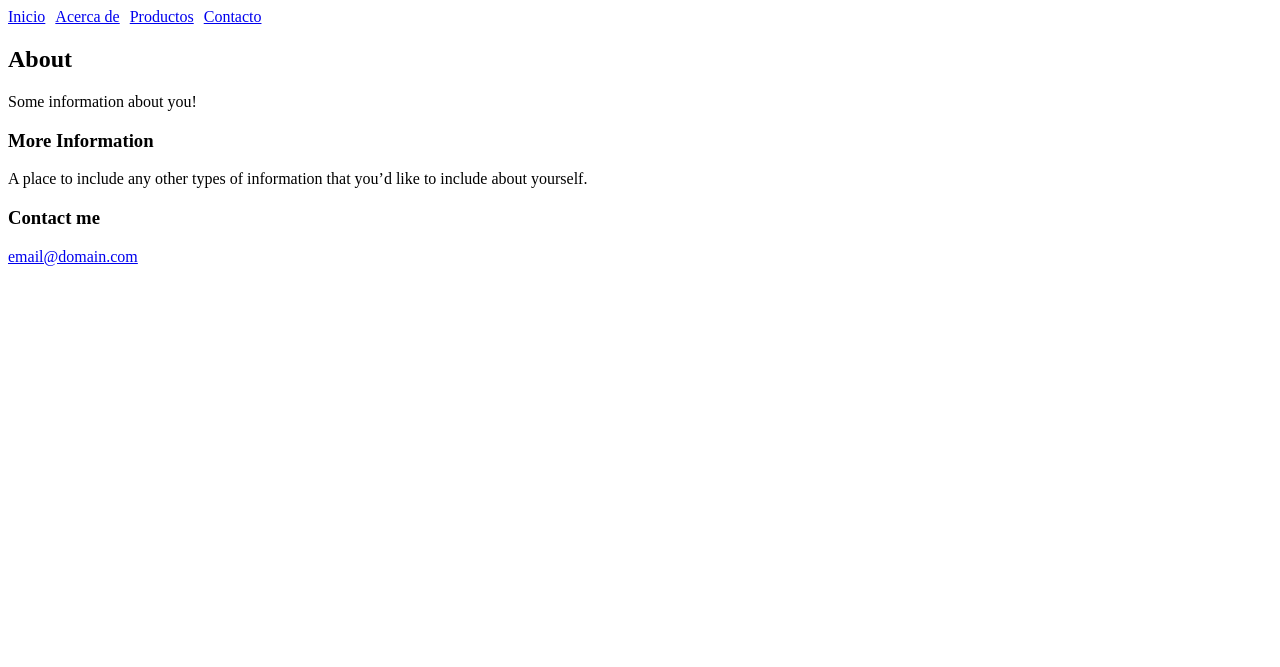
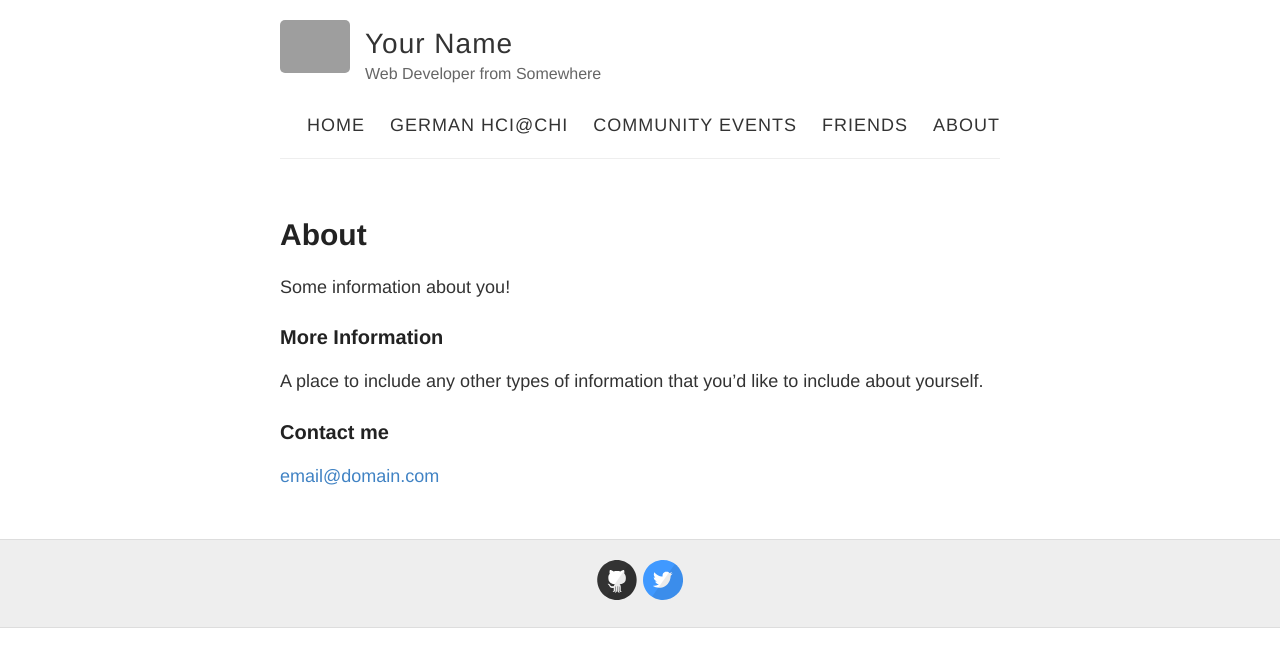
Before and after one commit to Kevacasiete/jeck, a Jekyll site: the page built from about.md, in a window 1280 px wide. Shown: the top 667 px of the page. Built offline with Jekyll 4.4.1, drawn with Linux system fonts in a browser that asks for light colours; grey boxes are pictures that could not be loaded.

Commit message:
Update default.html

```diff
--- a/_layouts/default.html
+++ b/_layouts/default.html
@@ -1,50 +1,43 @@
 <!DOCTYPE html>
 <html>
   <head>
-  <script src="https://code.jquery.com/jquery-3.6.0.min.js"></script>
-  <script>
-    $(document).ready(function() {
-      $("a").hover(function() {
-        $(this).next(".sub-menu").toggle();
-      });
-    });
-  </script>
-  <style>
-    .menu {
-      display: flex;
-      list-style: none;
-      margin: 0;
-      padding: 0;
-    }
+    <title>{% if page.title %}{{ page.title }} – {% endif %}{{ site.name }} – {{ site.description }}</title>
+    <script src="{{ "/navigation.js" | absolute_url }}"></script>
 
-    .menu > li {
-      margin-right: 10px;
-    }
+    {% include meta.html %}
 
-    .sub-menu {
-      display: none;
-      list-style: none;
-      margin: 0;
-      padding: 0;
-    }
-  </style>
+    <!--[if lt IE 9]>
+      <script src="http://html5shiv.googlecode.com/svn/trunk/html5.js"></script>
+    <![endif]-->
+
+    <link rel="stylesheet" type="text/css" href="{{ site.baseurl }}/style.css" />
+    <link rel="alternate" type="application/rss+xml" title="{{ site.name }} - {{ site.description }}" href="{{ site.baseurl }}/feed.xml" />
+
+    <!-- Created with Jekyll Now - http://github.com/barryclark/jekyll-now -->
   </head>
+
   <body>
-  <div>
-    <ul class="menu">
-      <li><a href="#">Inicio</a></li>
-      <li><a href="#">Acerca de</a></li>
-     <li>
-       <a href="#">Productos</a>
-       <ul class="sub-menu">
-          <li><a href="#">Celulares</a></li>
-         <li><a href="#">Computadoras</a></li>
-          <li><a href="#">Accesorios</a></li>
-        </ul>
-     </li>
-     <li><a href="#">Contacto</a></li>
-   </ul>
+    <div class="wrapper-masthead">
+      <div class="container">
+        <header class="masthead clearfix">
+          <a href="{{ site.baseurl }}/" class="site-avatar"><img src="{{ site.avatar }}" /></a>
+
+          <div class="site-info">
+            <h1 class="site-name"><a href="{{ site.baseurl }}/">{{ site.name }}</a></h1>
+            <p class="site-description">{{ site.description }}</p>
           </div>
+
+          <nav>
+            <a href="{{ site.baseurl }}/">HOME</a>
+            <a href="{{ site.baseurl }}/jeck/PreChi">GERMAN HCI@CHI</a>
+            <a href="{{ site.baseurl }}/jeck/germanhci">COMMUNITY EVENTS</a>
+            <a href="{{ site.baseurl }}/jeck/Friends">FRIENDS</a>
+            <a href="{{ site.baseurl }}/jeck/About">ABOUT</a>
+          </nav>
+        </header>
+      </div>
+    </div>
+
     <div id="main" role="main" class="container">
       {{ content }}
     </div>
@@ -56,7 +49,7 @@
         </footer>
       </div>
     </div>
+
     {% include analytics.html %}
-
   </body>
 </html>
```
Lines whose indentation alone changed are shown as unchanged.
